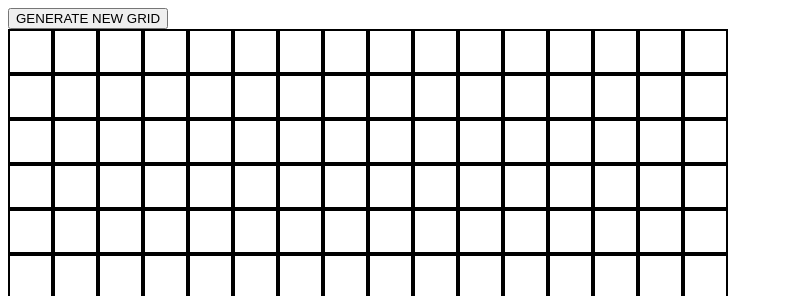
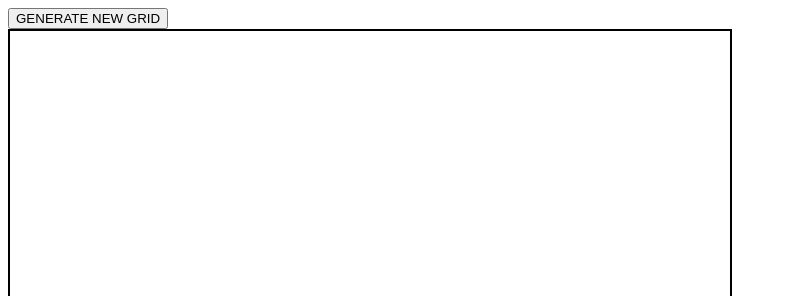
Before and after one commit to tiemouie01/odin-etch-a-sketch, a plain HTML site: page index.html in a window 1280 px wide. Shown: the top 296 px of the page, without its empty margins (0-787 px from the left). Drawn offline with Linux system fonts and the light colour scheme.

Commit message:
Remove borders from all boxes in the grid

```diff
--- a/styles.css
+++ b/styles.css
@@ -7,16 +7,21 @@ html {
     flex-direction: column;
     height: 720px;
     width: 720px;
+    border: 2px solid black;
 }
 
 .row {
     flex: 1;
     display: flex;
+    margin: 0;
+    border: 0;
 }
 
 .column {
     flex: 1;
     border: 2px solid black;
+    margin: 0;
+    border: 0;
 }
 
 .hover {
```
